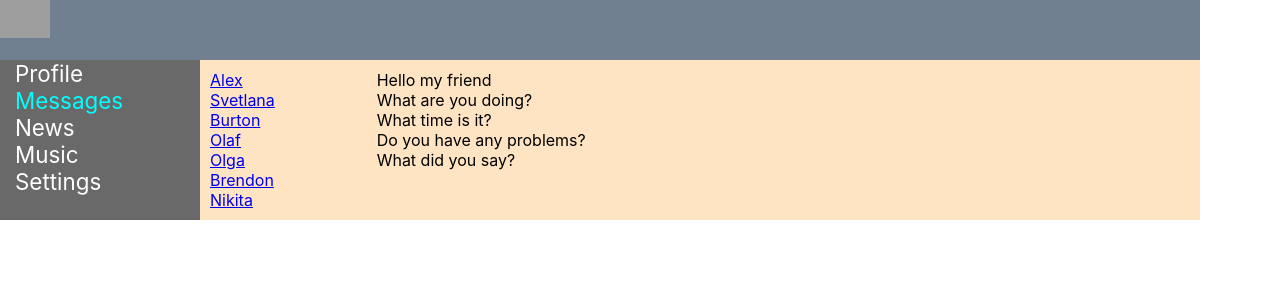
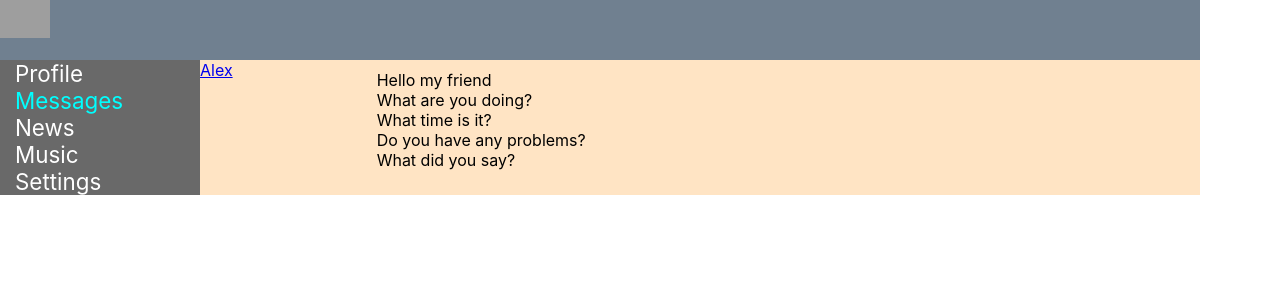
Before and after one commit to Pronat/samurai-way-main, a React (Create React App) app: page /message in a window 1280 px wide. Shown: the top 300 px of the page. Built offline with nearby package versions, Linux system fonts and the light colour scheme; grey boxes are pictures that could not be loaded.

Commit message:
less23-2

```diff
--- a/src/components/Dialogs/Dialogs.tsx
+++ b/src/components/Dialogs/Dialogs.tsx
@@ -8,37 +8,41 @@ type DialogType = {
     name: string
     id: number
 }
-const Dialog = (props: DialogType) => {
-    <div className={`${s.name} ${s.active}`}>
-        <NavLink to={'/message/1'}>{props.name}</NavLink>
-    </div>
+export const Dialog = (props: DialogType) => {
+    return (
+        <div className={`${s.name} ${s.active}`}>
+            <NavLink to={`/message/${props.id}`}>{props.name}</NavLink>
+        </div>
+        )
 }
 const Dialogs = (props: DialogsType) => {
     return (
         <div className={s.dialogsPage}>
-            <div className={s.names}>
-                <div className={`${s.name} ${s.active}`}>
-                    <NavLink to={'/message/1'}>Alex</NavLink>
-                </div>
-                <div className={`${s.name} ${s.active}`}>
-                    <NavLink to={'/message/2'}>Svetlana</NavLink>
-                </div>
-                <div className={`${s.name} ${s.active}`}>
-                    <NavLink to={'/message/3'}>Burton</NavLink>
-                </div>
-                <div className={`${s.name} ${s.active}`}>
-                    <NavLink to={'/message/4'}>Olaf</NavLink>
-                </div>
-                <div className={`${s.name} ${s.active}`}>
-                    <NavLink to={'/message/5'}>Olga</NavLink>
-                </div>
-                <div className={`${s.name} ${s.active}`}>
-                    <NavLink to={'/message/6'}>Brendon</NavLink>
-                </div>
-                <div className={`${s.name} ${s.active}`}>
-                    <NavLink to={'/message/7'}>Nikita</NavLink>
-                </div>
-            </div>
+            <Dialog name={'Alex'} id={1} />
+
+            {/*<div className={s.names}>*/}
+            {/*    <div className={`${s.name} ${s.active}`}>*/}
+            {/*        <NavLink to={'/message/1'}>Alex</NavLink>*/}
+            {/*    </div>*/}
+            {/*    <div className={`${s.name} ${s.active}`}>*/}
+            {/*        <NavLink to={'/message/2'}>Svetlana</NavLink>*/}
+            {/*    </div>*/}
+            {/*    <div className={`${s.name} ${s.active}`}>*/}
+            {/*        <NavLink to={'/message/3'}>Burton</NavLink>*/}
+            {/*    </div>*/}
+            {/*    <div className={`${s.name} ${s.active}`}>*/}
+            {/*        <NavLink to={'/message/4'}>Olaf</NavLink>*/}
+            {/*    </div>*/}
+            {/*    <div className={`${s.name} ${s.active}`}>*/}
+            {/*        <NavLink to={'/message/5'}>Olga</NavLink>*/}
+            {/*    </div>*/}
+            {/*    <div className={`${s.name} ${s.active}`}>*/}
+            {/*        <NavLink to={'/message/6'}>Brendon</NavLink>*/}
+            {/*    </div>*/}
+            {/*    <div className={`${s.name} ${s.active}`}>*/}
+            {/*        <NavLink to={'/message/7'}>Nikita</NavLink>*/}
+            {/*    </div>*/}
+            {/*</div>*/}
 
             <div className={s.messages}>
                 <div className={s.message}>Hello my friend</div>
```
